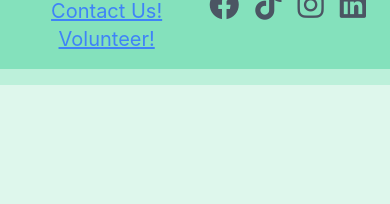
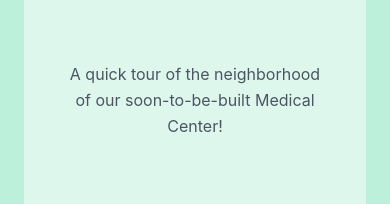
Before and after one commit to stonetharris/julayo, a Django app: page /current_projects/ in a window 390 px wide. Shown: the part 3854-4058 px from the top of the page. Before the commit the page ends 3939 px from the top, so only its background shows below. Run offline with Django 4.2, Linux system fonts and the light colour scheme; some libraries are stand-ins or nearby versions.

Commit message:
Added neighborhood photos

```diff
--- a/main/templates/current_projects.html
+++ b/main/templates/current_projects.html
@@ -131,6 +131,74 @@
         </div>
     </div>
 </section>
+<section class="text-gray-600 body-font bg-green-100">
+    <div class="container mx-auto flex px-5 py-24 items-center justify-center flex-col">
+      <h1 class="text-center mb-4 text-4xl font-extrabold tracking-tight leading-none text-gray-900 md:text-5xl lg:text-6xl">The site of our Medical Center:</h1>
+      <section class="text-gray-600 body-font">
+        <div class="container px-5 py-12 mx-auto">
+          <div class="flex flex-col text-center w-full mb-20">
+            <p class="lg:w-2/3 mx-auto leading-relaxed text-base">A quick tour of the neighborhood of our soon-to-be-built Medical Center!</p>
+          </div>
+          <div class="flex flex-wrap -m-4">
+            <div class="lg:w-1/3 sm:w-1/2 p-4">
+              <div class="flex relative">
+                <img alt="gallery" class="absolute inset-0 w-full h-full object-cover object-center" src="https://i.imgur.com/pNRTfqr.png">
+                <div class="px-8 py-10 relative z-10 w-full border-4 border-gray-200 bg-white opacity-0 hover:opacity-100">
+                  <h1 class="title-font text-lg font-medium text-gray-900 mb-3">Lively Neighborhood</h1>
+                  <p class="leading-relaxed">Adeni Street: Young boys are doing manual labor and small goats are walking on the left.</p>
+                </div>
+              </div>
+            </div>
+            <div class="lg:w-1/3 sm:w-1/2 p-4">
+              <div class="flex relative">
+                <img alt="gallery" class="absolute inset-0 w-full h-full object-cover object-center" src="https://i.imgur.com/uUNlnQJ.png">
+                <div class="px-8 py-10 relative z-10 w-full border-4 border-gray-200 bg-white opacity-0 hover:opacity-100">
+                  <h1 class="title-font text-lg font-medium text-gray-900 mb-3">Local Art</h1>
+                  <p class="leading-relaxed">King of King Street outside of a primary school. This art really elevates the atmosphere of the area.</p>
+                </div>
+              </div>
+            </div>
+            <div class="lg:w-1/3 sm:w-1/2 p-4">
+              <div class="flex relative">
+                <img alt="gallery" class="absolute inset-0 w-full h-full object-cover object-center" src="https://i.imgur.com/aJ9VfBy.png">
+                <div class="px-8 py-10 relative z-10 w-full border-4 border-gray-200 bg-white opacity-0 hover:opacity-100">
+                  <h1 class="title-font text-lg font-medium text-gray-900 mb-3">Drainage Area</h1>
+                  <p class="leading-relaxed">Ijoka Road: This large drainage area filled with garbage afflicts nearby homes with flooding and damage.</p>
+                </div>
+              </div>
+            </div>
+            <div class="lg:w-1/3 sm:w-1/2 p-4">
+              <div class="flex relative">
+                <img alt="gallery" class="absolute inset-0 w-full h-full object-cover object-center" src="https://i.imgur.com/qA0bwyz.png">
+                <div class="px-8 py-10 relative z-10 w-full border-4 border-gray-200 bg-white opacity-0 hover:opacity-100">
+                  <h1 class="title-font text-lg font-medium text-gray-900 mb-3">Vegetable Garden</h1>
+                  <p class="leading-relaxed">Olowokere Lane and Adebisi Lane: A makeshift vegetable garden resides nearby.</p>
+                </div>
+              </div>
+            </div>
+            <div class="lg:w-1/3 sm:w-1/2 p-4">
+              <div class="flex relative">
+                <img alt="gallery" class="absolute inset-0 w-full h-full object-cover object-center" src="https://i.imgur.com/XAzL97b.png">
+                <div class="px-8 py-10 relative z-10 w-full border-4 border-gray-200 bg-white opacity-0 hover:opacity-100">
+                  <h1 class="title-font text-lg font-medium text-gray-900 mb-3">Storefront</h1>
+                  <p class="leading-relaxed">Ijoka Road houses some storefronts. Here is a group of nieghborhood women, one of whom is a tailor.</p>
+                </div>
+              </div>
+            </div>
+            <div class="lg:w-1/3 sm:w-1/2 p-4">
+              <div class="flex relative">
+                <img alt="gallery" class="absolute inset-0 w-full h-full object-cover object-center" src="https://i.imgur.com/RopbPYy.png">
+                <div class="px-8 py-10 relative z-10 w-full border-4 border-gray-200 bg-white opacity-0 hover:opacity-100">
+                  <h1 class="title-font text-lg font-medium text-gray-900 mb-3">Nearby Churches</h1>
+                  <p class="leading-relaxed">Faparusi Street: Here is a lawn kept by a nearby church. There are many churches in the area.</p>
+                </div>
+              </div>
+            </div>
+          </div>
+        </div>
+      </section>
+    </div>
+  </section>
 
 <script>
     function initMap() {
```
